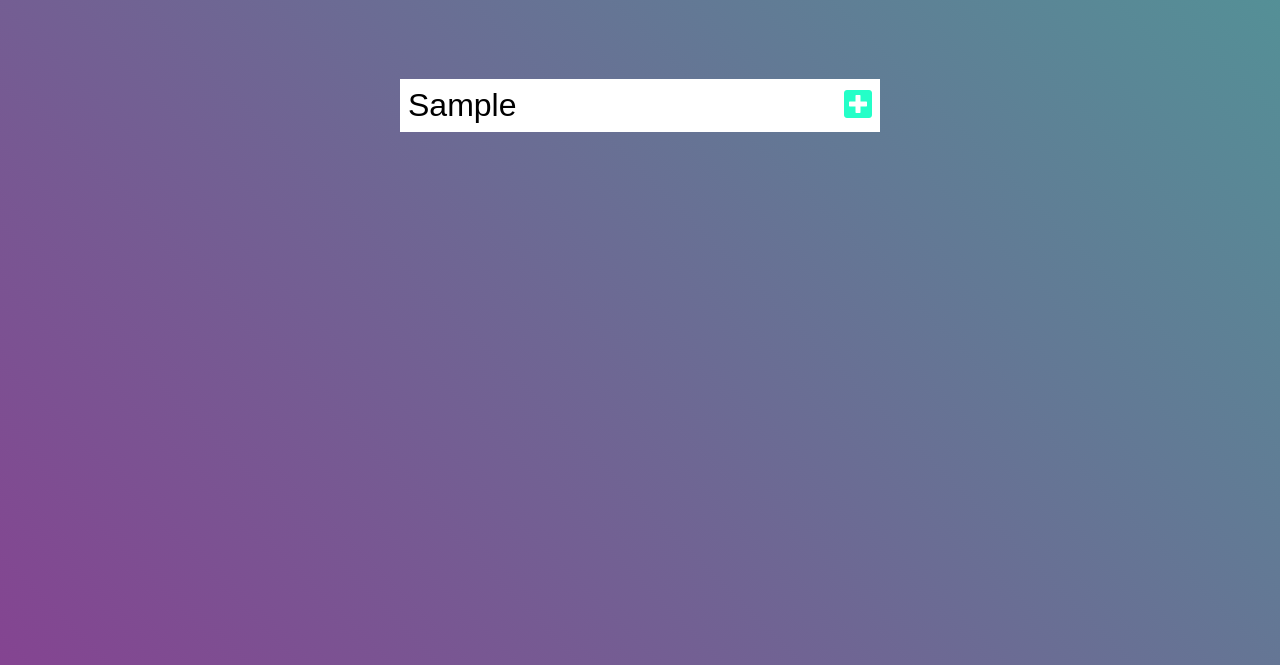
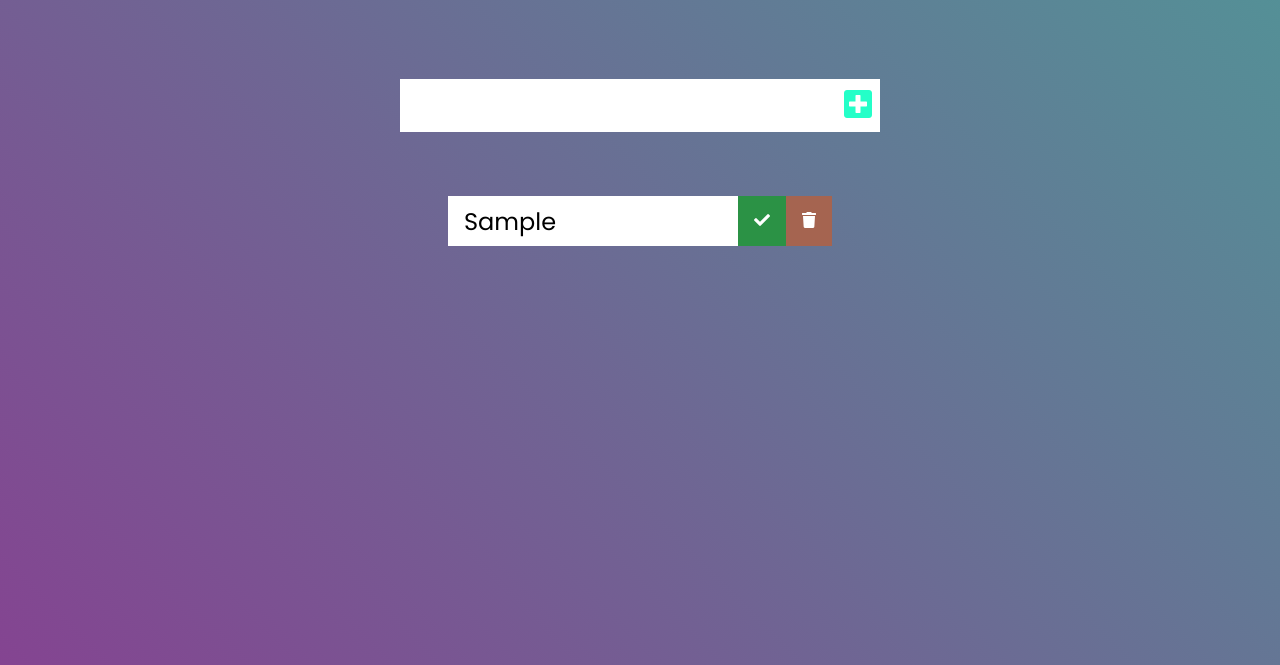
Before and after one commit to lesterfernandez/todo-list-vanillajs, a plain HTML site: page index.html in a window 1280 px wide. Both pictures are taken after typing "Sample" into the empty fields and a click on the button 858 px from the left and 240 px from the top of the page. Shown: the part 135-800 px from the top of the page. Drawn offline with Linux system fonts and the light colour scheme.

Commit message:
it works

```diff
--- a/script.js
+++ b/script.js
@@ -3,7 +3,53 @@ const todoSubmit = document.querySelector(".todo-submit");
 const todoList = document.querySelector(".todo-list");
 
 todoSubmit.addEventListener("click", addTodo);
+todoList.addEventListener("click", deleteCheck);
 
 function addTodo(event) {
   event.preventDefault();
+
+  // Create todo container
+  const todoDiv = document.createElement("div");
+  todoDiv.classList.add("todo");
+
+  // Create todo li
+  const newTodo = document.createElement("li");
+  newTodo.innerText = todoInput.value;
+  newTodo.classList.add("todo-item");
+
+  todoDiv.appendChild(newTodo);
+
+  // checkmark button
+  const completeButton = document.createElement("button");
+  completeButton.innerHTML = "<i class='fas fa-check'></i>";
+  completeButton.classList.add("complete-button");
+  todoDiv.appendChild(completeButton);
+
+  // trash button
+  const deleteButton = document.createElement("button");
+  deleteButton.innerHTML = "<i class='fas fa-trash'></i>";
+  deleteButton.classList.add("delete-button");
+  todoDiv.appendChild(deleteButton);
+
+  // Add todo to list
+  todoList.appendChild(todoDiv);
+
+  // Reset input
+  todoInput.value = "";
 }
+
+function deleteCheck(event) {
+  const item = event.target;
+
+  // delete todo
+  if (item.classList[0] === "delete-button") {
+    const todo = item.parentElement;
+    todo.remove();
+  }
+
+  // checkmark
+  if (item.classList[0] === "complete-button") {
+    const todo = item.parentElement;
+    todo.classList.toggle("completed");
+  }
+}
--- a/style.css
+++ b/style.css
@@ -9,11 +9,7 @@
 body {
   font-family: "Poppins", sans-serif;
   min-height: 100vh;
-  background-image: linear-gradient(
-    45deg,
-    rgb(132, 68, 145),
-    rgb(81, 149, 151)
-  );
+  background-image: linear-gradient(45deg, rgb(132, 68, 145), rgb(81, 149, 151));
   color: white;
 }
 
@@ -51,3 +47,49 @@ form button:hover {
   color: white;
   background: rgb(36, 255, 200);
 }
+
+.todo-container {
+  display: flex;
+  justify-content: center;
+  align-items: center;
+}
+
+.todo-list {
+  list-style: none;
+  min-width: 30%;
+  max-width: 70%;
+}
+
+.todo {
+  margin-block: 0.7rem;
+  background-color: white;
+  color: black;
+  font-size: 1.5rem;
+  display: flex;
+  justify-content: space-between;
+  align-items: center;
+}
+
+.todo-item {
+  flex: 1;
+  padding-inline: 1rem;
+}
+
+.complete-button,
+.delete-button {
+  border: none;
+  padding: 1rem;
+  cursor: pointer;
+  color: white;
+  background: rgb(165, 100, 80);
+  font-size: 1rem;
+}
+
+.complete-button {
+  background: rgb(43, 146, 69);
+}
+
+.fa-trash,
+.fa-check {
+  pointer-events: none;
+}
```
